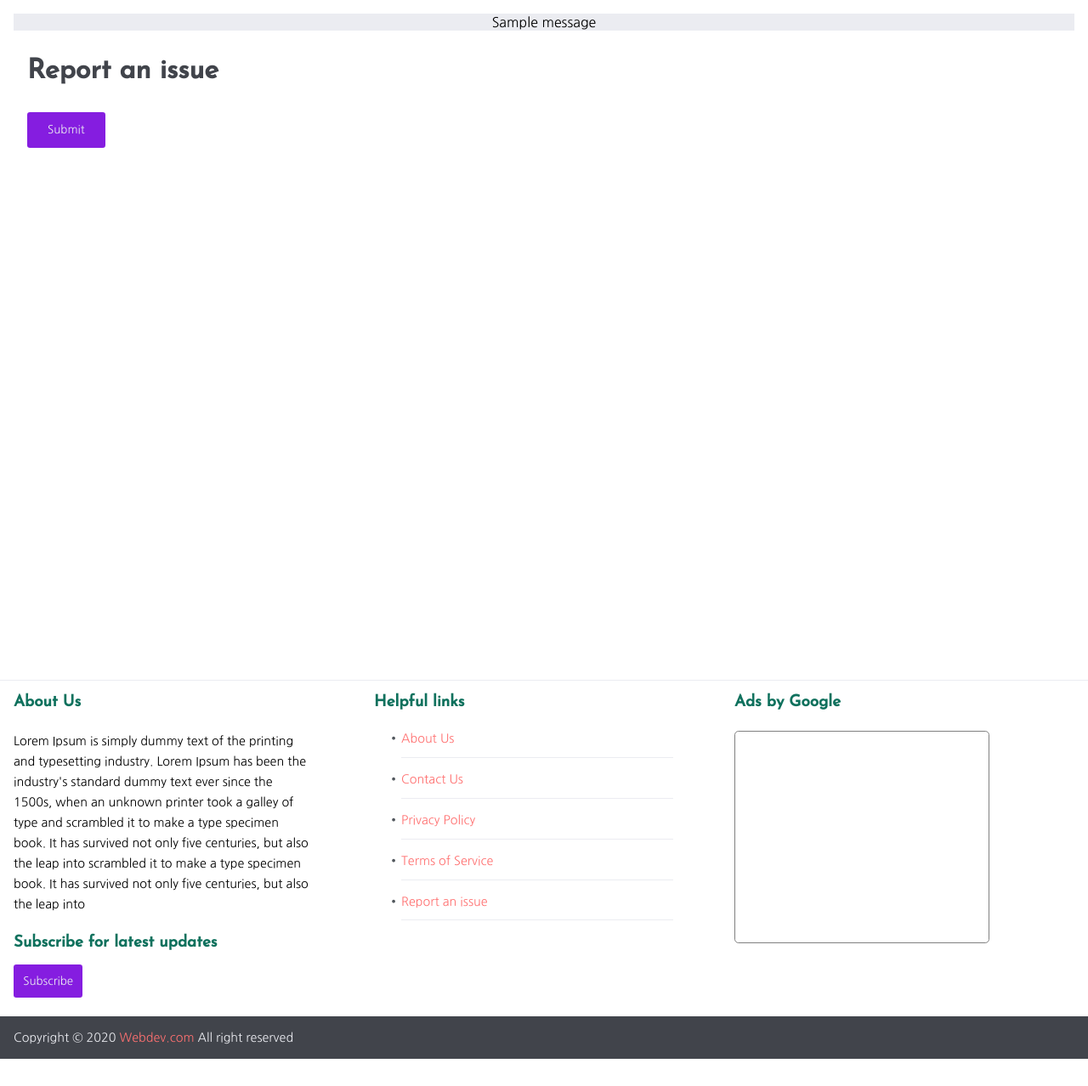
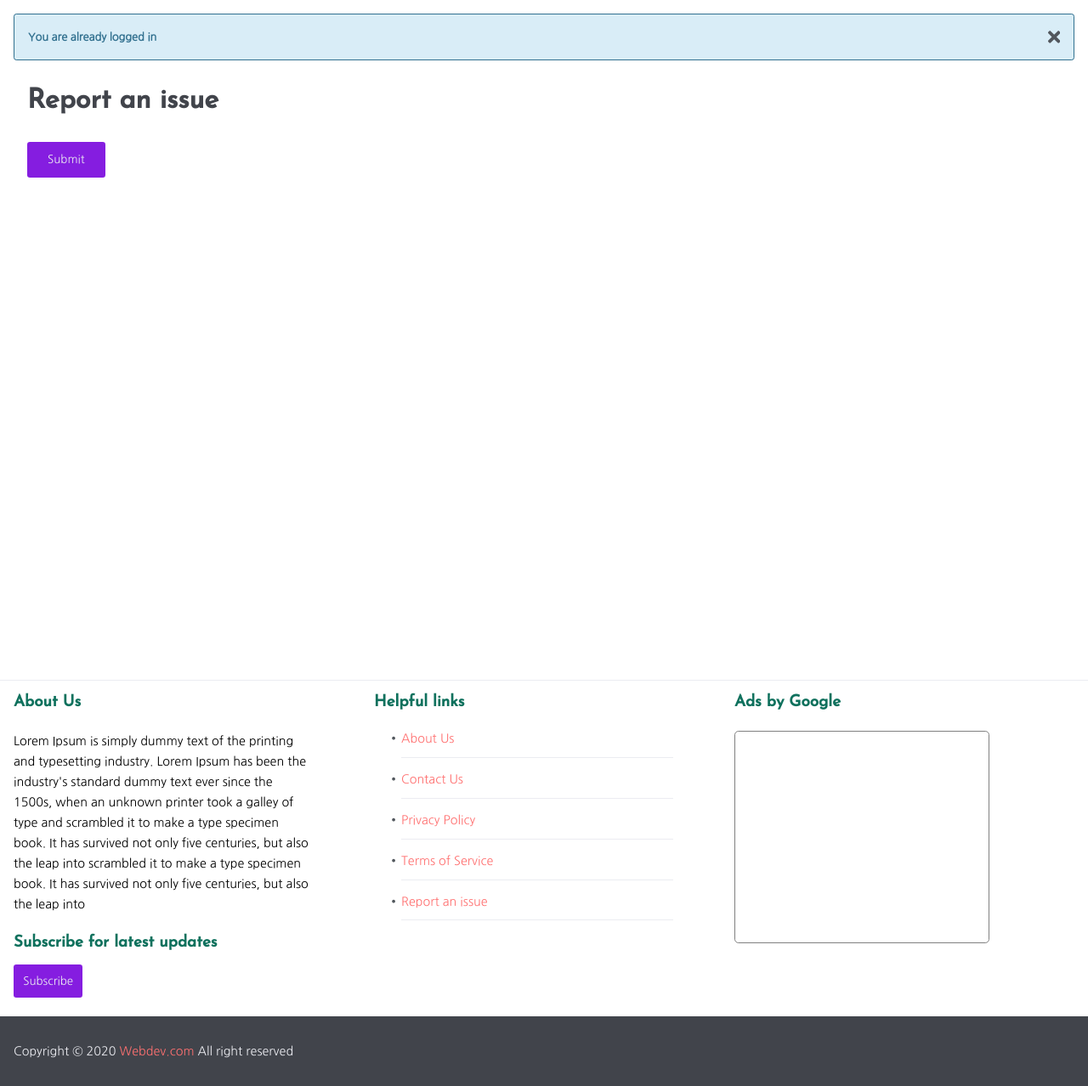
Before and after one commit to Karunamay-murmu/Django-blog, a Django app: template templates/contact.html in a window 1280 px wide. Shown: the part 58-1336 px from the top of the page at 85% size. Before the commit the page ends 1304 px from the top, so only its background shows below. Run offline with Django 3.2, Linux system fonts and the light colour scheme; the template is opened without the code that fills it, so the values that code supplies are empty; tables that the repository leaves empty hold one stand-in row (values such as "Sample post"); one stand-in notice (Sample message) is shown; style sheets or scripts are compiled from the project's sources; parts of the project's set-up code (start-up, migrations or seed data) failed here and were passed over.

Commit message:
Remove alert after few second

```diff
--- a/global/css/global.css
+++ b/global/css/global.css
@@ -126,9 +126,6 @@
 .alert-error {
   font-size: 0.8rem;
   color: #d11a2a;
-  padding: 1rem;
-  font-weight: 700;
-  border-radius: 0.2rem;
   background-color: #f2dede;
   border: 1px solid #d11a2a;
 }
@@ -136,9 +133,6 @@
 .alert-info {
   font-size: 0.8rem;
   color: #31708f;
-  padding: 1rem;
-  font-weight: 700;
-  border-radius: 0.2rem;
   background-color: #d9edf7;
   border: 1px solid #31708f;
 }
@@ -147,9 +141,6 @@
   font-size: 0.8rem;
   color: #597151;
   background-color: #dff0d8;
-  padding: 1rem;
-  font-weight: 700;
-  border-radius: 0.2rem;
   border: 1px solid #597151;
 }
 
@@ -164,9 +155,16 @@
 .notification-container {
   margin: 0 0 1rem 0;
   text-align: center;
-  background-color: #ebecf1;
+  padding: 1rem;
+  font-weight: 700;
+  border-radius: 0.2rem;
   -webkit-transition: 300ms;
   transition: 300ms;
   z-index: 1;
 }
+
+.close-alert-icon {
+  width: 0.9rem;
+  fill: #52575d;
+}
 /*# sourceMappingURL=global.css.map */
--- a/global/css/global.scss
+++ b/global/css/global.scss
@@ -88,18 +88,12 @@
 .alert-error {
     font-size: 0.8rem;
     color: $error;
-    padding: 1rem;
-    font-weight: 700;
-    border-radius: 0.2rem;
     background-color: #f2dede;
     border: 1px solid $error;
 }
 .alert-info {
     font-size: 0.8rem;
     color: $info;
-    padding: 1rem;
-    font-weight: 700;
-    border-radius: 0.2rem;
     background-color: #d9edf7;
     border: 1px solid $info;
 }
@@ -107,9 +101,6 @@
     font-size: 0.8rem;
     color: $success;
     background-color: #dff0d8;
-    padding: 1rem;
-    font-weight: 700;
-    border-radius: 0.2rem;
     border: 1px solid $success;
 }
 .errorlist {
@@ -123,7 +114,14 @@
 .notification-container {
     margin: 0 0 1rem 0;
     text-align: center;
-    background-color: $white-bg;
+    padding: 1rem;
+    font-weight: 700;
+    border-radius: 0.2rem;
     transition: 300ms;
     z-index: 1;
 }
+
+.close-alert-icon {
+    width: 0.9rem;
+    fill: $secondary;
+}
--- /dev/null
+++ b/global/js/closeAlert.js
@@ -0,0 +1,11 @@
+const button = document.querySelector('#close-alert-icon');
+const alert = document.querySelector('#alert-box');
+
+(function removeAlert() {
+    button.onclick = function () {
+        alert.remove();
+    }
+    window.setTimeout(() => {
+        alert.remove()
+    }, 5000)
+})()
--- a/my_blog/static/css/base.css
+++ b/my_blog/static/css/base.css
@@ -337,6 +337,7 @@
 .footer__bar--text {
   color: #ebecf1;
   font-size: 0.9rem;
+  padding: 2rem 1rem;
 }
 
 @media only screen and (max-width: 1024px) {
--- a/my_blog/static/css/base.scss
+++ b/my_blog/static/css/base.scss
@@ -314,6 +314,7 @@
         &--text {
             color: $text-light;
             font-size: 0.9rem;
+            padding: 2rem 1rem;
         }
     }
 }
--- a/templates/authentication/login.html
+++ b/templates/authentication/login.html
@@ -21,7 +21,6 @@
             .wrapper {
                 width: 40rem;
             }
-
             .auth-options__btn {
                 margin-bottom: 4.5rem;
             }
--- a/templates/contact.html
+++ b/templates/contact.html
@@ -3,6 +3,7 @@
 
 {% block head_block %}
 <link rel="stylesheet" href="{% static 'css/contactForm.css' %}">
+<script defer src="{% static 'js/closeAlert.js' %}" ></script>
 {% if request.path == '/contact/' %}
 <title>Contact Us</title>
 {% else %}
@@ -12,6 +13,15 @@
 
 {% block alert_block %}
 {% include 'message.html' with message=message %}
+<div class="notification-container alert-info" role="alert" id='alert-box'>
+    <div class="flex center-align" style="justify-content: space-between;">
+        <span>You are already logged in{{message}}</span>
+        <svg id='close-alert-icon' class="close-alert-icon" xmlns="http://www.w3.org/2000/svg" viewBox="0 0 352 512">
+            <path
+                d="M242.72 256l100.07-100.07c12.28-12.28 12.28-32.19 0-44.48l-22.24-22.24c-12.28-12.28-32.19-12.28-44.48 0L176 189.28 75.93 89.21c-12.28-12.28-32.19-12.28-44.48 0L9.21 111.45c-12.28 12.28-12.28 32.19 0 44.48L109.28 256 9.21 356.07c-12.28 12.28-12.28 32.19 0 44.48l22.24 22.24c12.28 12.28 32.2 12.28 44.48 0L176 322.72l100.07 100.07c12.28 12.28 32.2 12.28 44.48 0l22.24-22.24c12.28-12.28 12.28-32.19 0-44.48L242.72 256z" />
+        </svg>
+    </div>
+</div>
 {% endblock %}
 
 {% block body_block %}
--- a/templates/message.html
+++ b/templates/message.html
@@ -1,7 +1,18 @@
+{% load static %}
 {% if messages %}
+<div id="alert-box">
+    <script defer src="{% static 'js/closeAlert.js' %}"></script>
     {% for message in messages %}
-        <div class="notification-container" role="alert">
-            <p class="alert-{{message.extra_tags}}">{{message}}</p>
+    <div class="notification-container alert-info" role="alert">
+        <div class="flex center-align" style="justify-content: space-between;">
+            <span>{{message}}</span>
+            <svg id='close-alert-icon' class="close-alert-icon" xmlns="http://www.w3.org/2000/svg"
+                viewBox="0 0 352 512">
+                <path
+                    d="M242.72 256l100.07-100.07c12.28-12.28 12.28-32.19 0-44.48l-22.24-22.24c-12.28-12.28-32.19-12.28-44.48 0L176 189.28 75.93 89.21c-12.28-12.28-32.19-12.28-44.48 0L9.21 111.45c-12.28 12.28-12.28 32.19 0 44.48L109.28 256 9.21 356.07c-12.28 12.28-12.28 32.19 0 44.48l22.24 22.24c12.28 12.28 32.2 12.28 44.48 0L176 322.72l100.07 100.07c12.28 12.28 32.2 12.28 44.48 0l22.24-22.24c12.28-12.28 12.28-32.19 0-44.48L242.72 256z" />
+            </svg>
         </div>
+    </div>
     {% endfor %}
+</div>
 {% endif %}
```
Also changed, not shown: db.sqlite3, 2 other files. Lines whose indentation alone changed are shown as unchanged.
